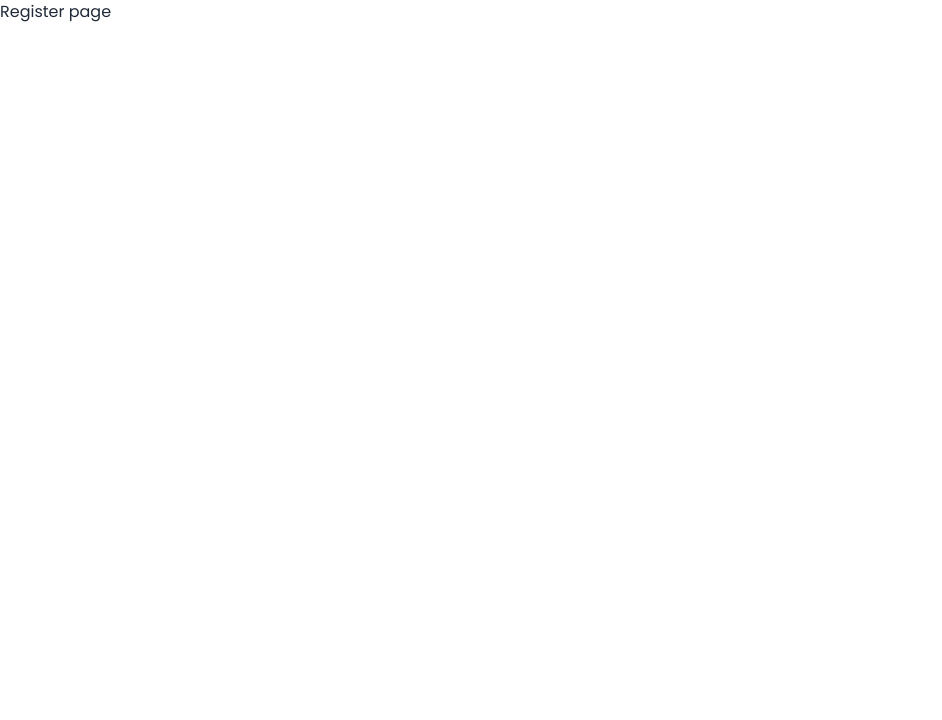
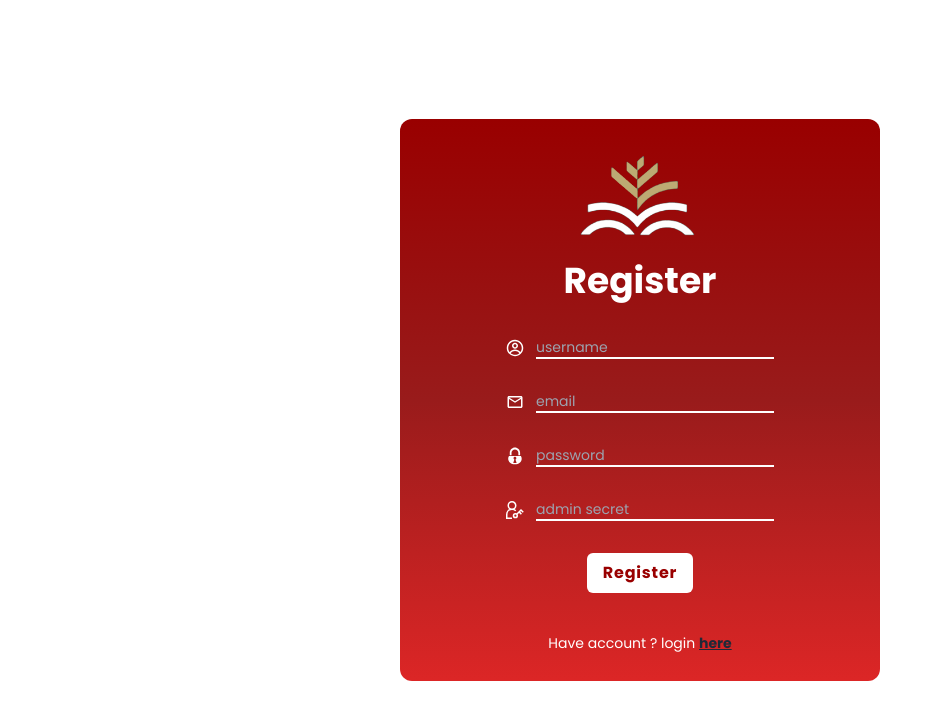
Before and after one commit to riobima222/client-web, a Next.js app: page /auth/register in a window 1280 px wide. Shown: the top 720 px of the page, without its empty margins (0-942 px from the left). Built offline with nearby package versions, Linux system fonts and the light colour scheme.

Commit message:
main / ui register page done

```diff
--- a/src/app/[auth]/login/page.tsx
+++ b/src/app/[auth]/login/page.tsx
@@ -17,7 +17,7 @@ const LoginPage = () => {
         />
         <h1 className="text-4xl font-bold text-white mb-9">Login</h1>
 
-        <form className="max-w-[24em] w-full flex flex-col gap-8 items-center justify-center">
+        <form className="max-w-[24em] w-full flex flex-col gap-8 items-center justify-center px-2">
           <div className="--INPUT 1-- w-full flex items-center justify-center gap-3">
             <div className="--ICON-- text-white">
               <CgProfile className="text-lg" />
@@ -51,7 +51,7 @@ const LoginPage = () => {
           {"Don't have any account ? register"}{" "}
           <Link
             href="/auth/register"
-            className="text-gray-800 underline hover:no-underline"
+            className="text-gray-800 underline hover:no-underline font-bold"
           >
             here
           </Link>
--- a/src/app/[auth]/register/page.tsx
+++ b/src/app/[auth]/register/page.tsx
@@ -1,8 +1,88 @@
-const RegisterPage = () => {
+import Image from "next/image";
+import Link from "next/link";
+
+// ICONS
+import { CgProfile } from "react-icons/cg";
+import { GiPadlock } from "react-icons/gi";
+import { MdOutlineMailOutline } from "react-icons/md";
+import { GrUserAdmin } from "react-icons/gr";
+
+
+const LoginPage = () => {
   return (
-    <div>
-      <h1>Register page</h1>
+    <div className="min-h-screen flex justify-center items-center px-3">
+      <div className="max-w-[30em] w-full py-7 rounded-xl bg-gradient-to-b from-[#990000] via-red-800 to-red-600 flex flex-col justify-center items-center">
+        <Image
+          src="/images/logo.png"
+          alt="login-logo"
+          width="140"
+          height="140"
+        />
+        <h1 className="text-4xl font-bold text-white mb-9">Register</h1>
+
+        <form className="max-w-[24em] w-full flex flex-col gap-8 items-center justify-center px-2">
+          <div className="--INPUT 2-- w-full flex items-center justify-center gap-3">
+            <div className="--ICON-- text-white">
+              <CgProfile className="text-lg" />
+            </div>
+            <input
+              type="text"
+              placeholder="username"
+              className="focus:outline-none max-w-[17em] w-full text-sm bg-transparent text-white border-b-2 border-white"
+            />
+          </div>
+
+          <div className="--INPUT 2-- w-full flex items-center justify-center gap-3">
+            <div className="--ICON-- text-white">
+              <MdOutlineMailOutline className="text-lg" />
+            </div>
+            <input
+              type="email"
+              placeholder="email"
+              className="focus:outline-none max-w-[17em] w-full text-sm bg-transparent text-white border-b-2 border-white"
+            />
+          </div>
+
+          <div className="--INPUT 3-- w-full flex items-center justify-center gap-3">
+            <div className="--ICON-- text-white">
+              <GiPadlock className="text-lg" />
+            </div>
+            <input
+              type="password"
+              placeholder="password"
+              className="focus:outline-none max-w-[17em] w-full text-sm bg-transparent text-white border-b-2 border-white"
+            />
+          </div>
+
+          <div className="--INPUT 4-- w-full flex items-center justify-center gap-3">
+            <div className="--ICON-- text-white">
+              <GrUserAdmin className="text-lg" />
+            </div>
+            <input
+              type="text"
+              placeholder="admin secret"
+              className="focus:outline-none max-w-[17em] w-full text-sm bg-transparent text-white border-b-2 border-white"
+            />
+          </div>
+          <button
+            type="button"
+            className="px-4 py-2 bg-white text-[#990000] rounded-md font-bold tracking-wider transition-all duration-300 focus:scale-75"
+          >
+            Register
+          </button>
+        </form>
+
+        <div className="text-white text-sm mt-10">
+          {"Have account ? login"}{" "}
+          <Link
+            href="/auth/login"
+            className="text-gray-800 underline hover:no-underline font-bold"
+          >
+            here
+          </Link>
+        </div>
+      </div>
     </div>
   );
 };
-export default RegisterPage;
+export default LoginPage;
```
